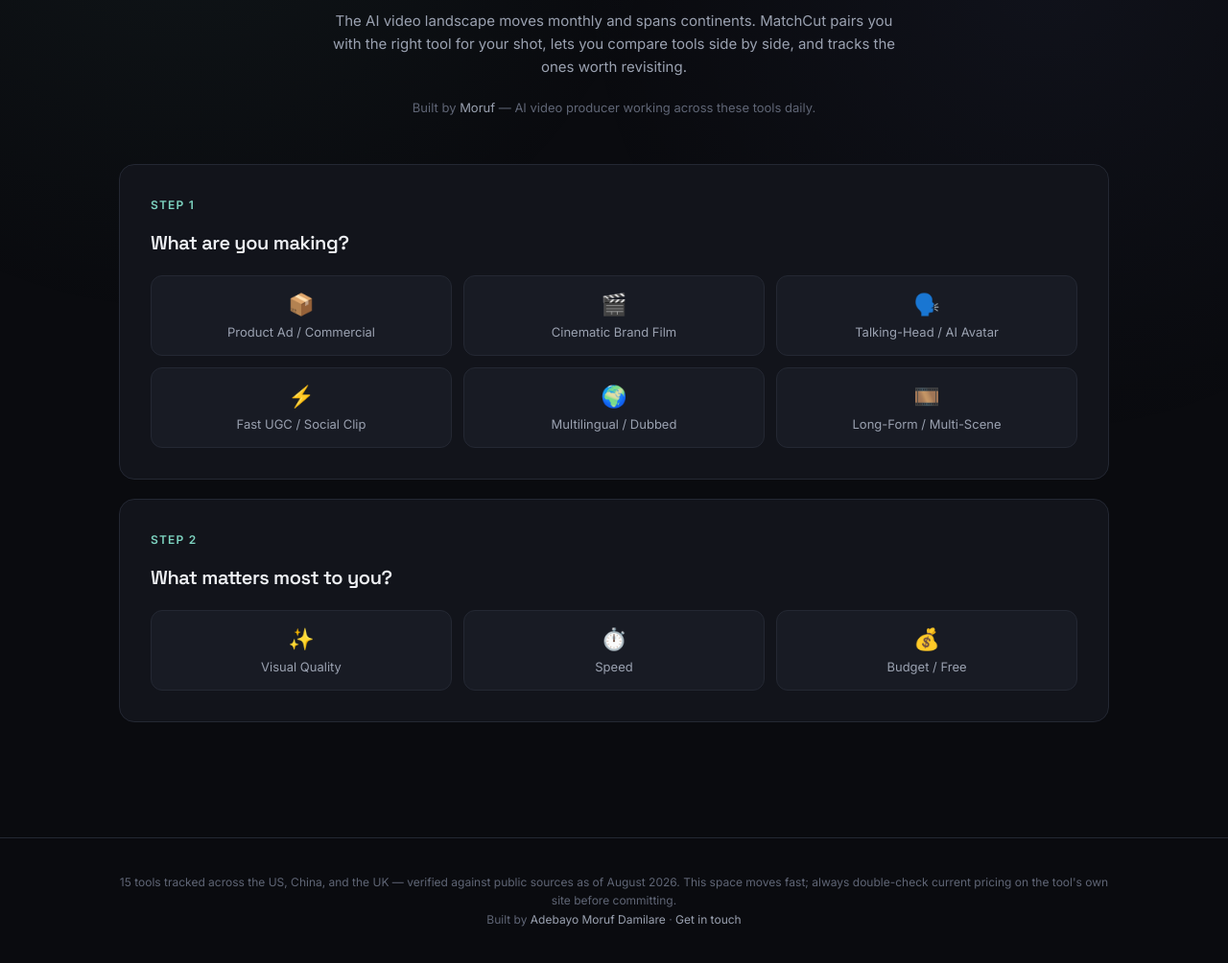
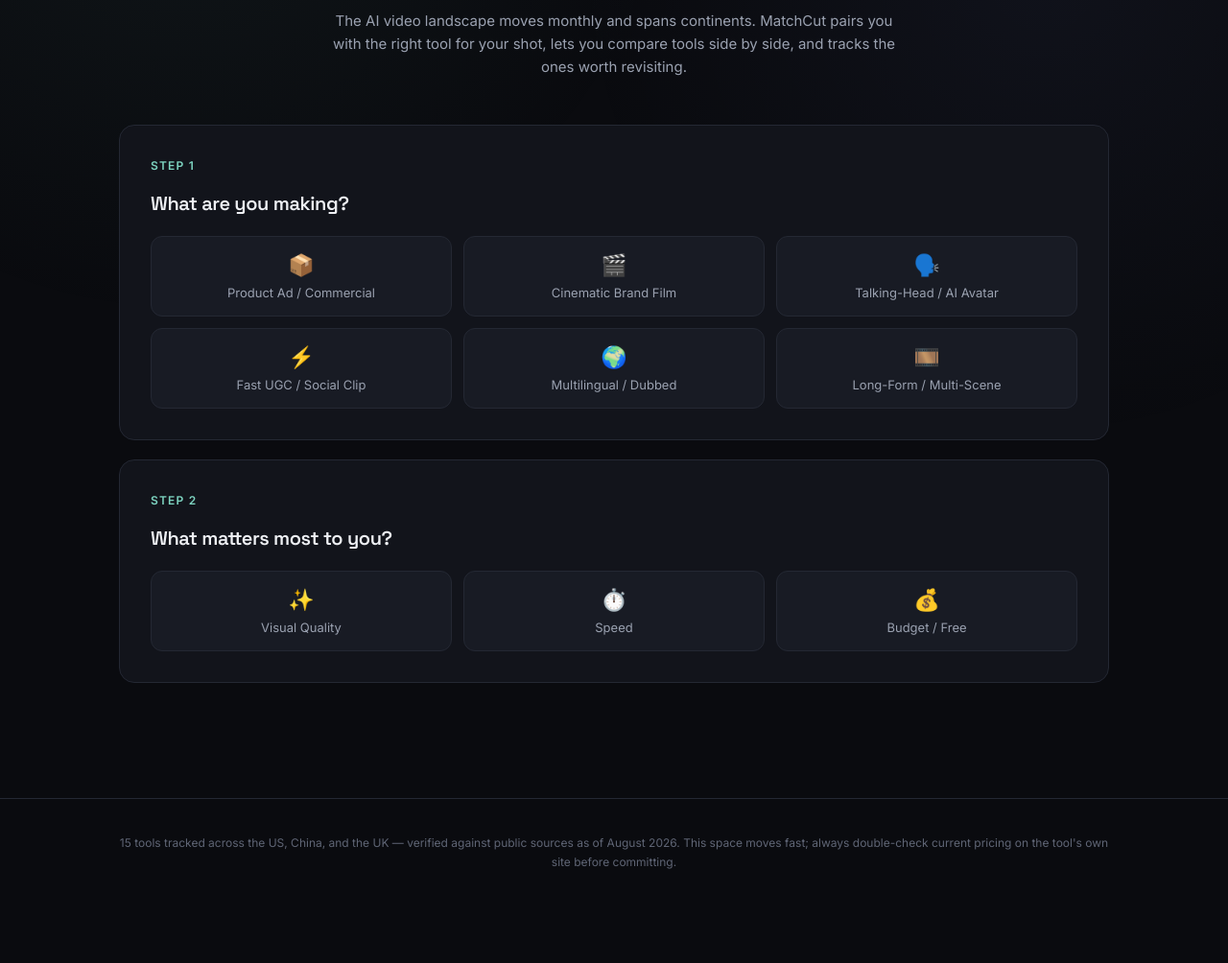
Before and after one commit to adebayomorufdamilare/adebayomorufdamilare.github.io, a plain HTML site: page matchcut/index.html in a window 1280 px wide. Shown: the part 264-1268 px from the top of the page at 96% size. After the commit the page ends 1208 px from the top, so only its background shows below. Drawn offline with Linux system fonts and the light colour scheme.

Commit message:
Add files via upload

```diff
--- a/matchcut/index.html
+++ b/matchcut/index.html
@@ -4,7 +4,7 @@
 <meta charset="UTF-8">
 <meta name="viewport" content="width=device-width, initial-scale=1.0">
 <title>MatchCut — The Global AI Video Tool Directory</title>
-<meta name="description" content="Compare 15+ AI video generation tools from the US, China, and beyond. Get matched to the right tool for your shot, compare tools side by side, and build a shortlist. Built by Moruf, AI video producer.">
+<meta name="description" content="Compare 15+ AI video generation tools from the US, China, and beyond. Get matched to the right tool for your shot, compare tools side by side, and build a shortlist.">
 <meta property="og:title" content="MatchCut — The Global AI Video Tool Directory">
 <meta property="og:description" content="Compare 15+ AI video generation tools from the US, China, and beyond. Free matcher, comparison, and directory.">
 <meta property="og:type" content="website">
@@ -21,7 +21,7 @@
 
 <header class="site-header">
   <div class="wrap header-inner">
-    <a href="#" class="logo" aria-label="MatchCut home">
+    <a href="./" class="logo" aria-label="MatchCut home">
       <svg width="30" height="30" viewBox="0 0 30 30" fill="none" xmlns="http://www.w3.org/2000/svg">
         <rect x="1" y="1" width="28" height="28" rx="8" stroke="#7dd3c0" stroke-width="1.5"/>
         <path d="M8 21L14 9M16 21L22 9" stroke="#7dd3c0" stroke-width="2" stroke-linecap="round"/>
@@ -43,7 +43,6 @@
     <div class="eyebrow">15+ Tools · US · China · UK · Open-Source</div>
     <h1>Which AI Video Tool Should You Actually Use?</h1>
     <p>The AI video landscape moves monthly and spans continents. MatchCut pairs you with the right tool for your shot, lets you compare tools side by side, and tracks the ones worth revisiting.</p>
-    <div class="byline">Built by <a href="https://adebayomorufdamilare.github.io" target="_blank" rel="noopener">Moruf</a> — AI video producer working across these tools daily.</div>
   </div>
 </section>
 
@@ -147,8 +146,7 @@
 
 <footer class="site-footer">
   <div class="wrap">
-    15 tools tracked across the US, China, and the UK — verified against public sources as of August 2026. This space moves fast; always double-check current pricing on the tool's own site before committing.<br>
-    Built by <a href="https://adebayomorufdamilare.github.io" target="_blank" rel="noopener">Adebayo Moruf Damilare</a> · <a href="mailto:adebayomorufdamilare@gmail.com">Get in touch</a>
+    15 tools tracked across the US, China, and the UK — verified against public sources as of August 2026. This space moves fast; always double-check current pricing on the tool's own site before committing.
   </div>
 </footer>
 
```
